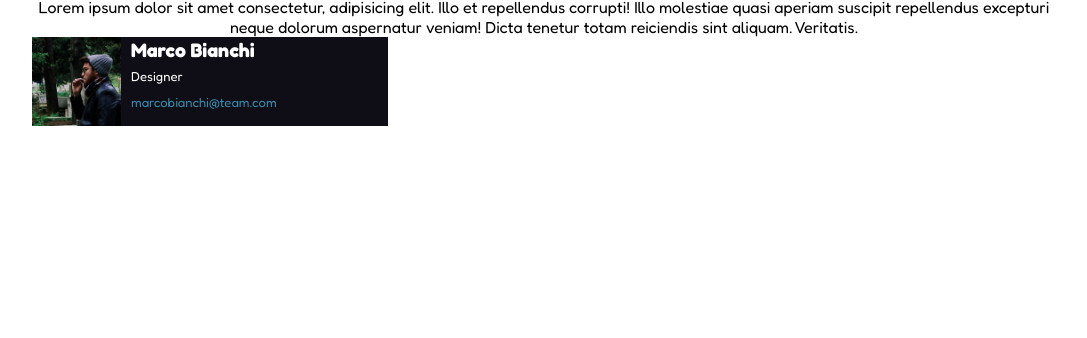
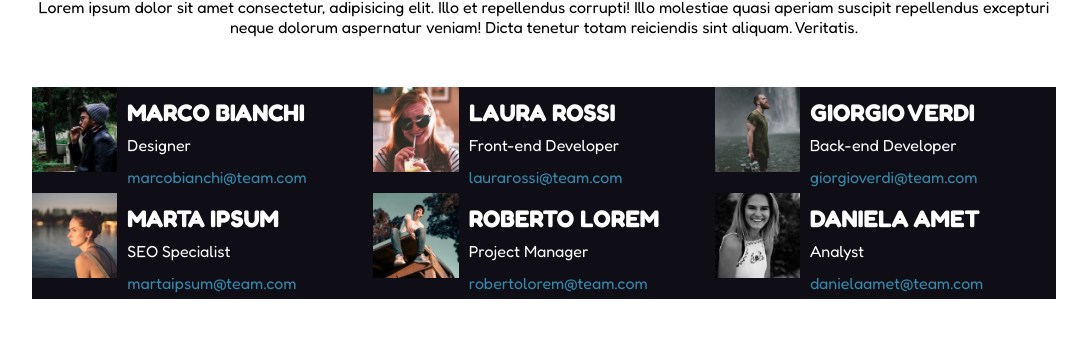
Before and after one commit to ubska/html-css-float-cards, a plain HTML site: page index.html in a window 1280 px wide. Shown: the part 92-430 px from the top of the page, without its empty margins (96-1183 px from the left). Drawn offline with Linux system fonts and the light colour scheme.

Commit message:
add-all-cards

```diff
--- a/css/style.css
+++ b/css/style.css
@@ -13,6 +13,7 @@
 
 header{
     text-align: center;
+    margin-bottom: 50px;
 }
 
 header h1{
@@ -30,12 +31,14 @@ header h1{
     float: left;
     background-color: #0f0e17;
     color: white;
-    font-size: small;
+    font-size: medium;
+    line-height: 200%;
+    width: calc(100% / 3);
 }
 
 .wrapp{
     float: left;
-    line-height: 200%;
+    padding-top: 10px;
 }
 
 img{
--- a/index.html
+++ b/index.html
@@ -23,16 +23,75 @@
         <!-- main -->
         <main>
             <div class="row">
+                <!-- card marco -->
                 <div class="column">
                     <div class="card">
                         <img src="img/male1.png" alt="img-marco">
                         <div class="wrapp">
-                            <h2 class="pinco">Marco Bianchi</h2>
+                            <h2 class="pinco">MARCO BIANCHI</h2>
                             <div>Designer</div>
                             <div class="email">marcobianchi@team.com</div>
                         </div>
                     </div>
+
+                    <!-- card laura -->
+                    <div class="card">
+                        <img src="img/female1.png" alt="img-laura">
+                        <div class="wrapp">
+                            <h2 class="pinco">LAURA ROSSI</h2>
+                            <div>Front-end Developer</div>
+                            <div class="email">laurarossi@team.com</div>
+                        </div>
+                    </div>
+
+                    <!-- card giorgio -->
+                    <div class="card">
+                        <img src="img/male2.png" alt="img-laura">
+                        <div class="wrapp">
+                            <h2 class="pinco">GIORGIO VERDI</h2>
+                            <div>Back-end Developer</div>
+                            <div class="email">giorgioverdi@team.com</div>
+                        </div>
+                    </div>
                 </div>
+         </div>
+
+
+
+
+        <div class="row">
+            <!-- card marta -->
+            <div class="column">
+                <div class="card">
+                    <img src="img/female2.png" alt="img-marta">
+                    <div class="wrapp">
+                        <h2 class="pinco">MARTA IPSUM</h2>
+                        <div>SEO Specialist</div>
+                        <div class="email">martaipsum@team.com</div>
+                    </div>
+                </div>
+
+                <!-- card roberto -->
+                <div class="card">
+                    <img src="img/male3.png" alt="img-roberto">
+                    <div class="wrapp">
+                        <h2 class="pinco">ROBERTO LOREM</h2>
+                        <div>Project Manager</div>
+                        <div class="email">robertolorem@team.com</div>
+                    </div>
+                </div>
+
+                <!-- card daniela -->
+                <div class="card">
+                    <img src="img/female3.png" alt="img-daniela">
+                    <div class="wrapp">
+                        <h2 class="pinco">DANIELA AMET</h2>
+                        <div>Analyst</div>
+                        <div class="email">danielaamet@team.com</div>
+                    </div>
+                </div>
+            </div>
+        </div>
         </main>
 </body>
 </html>
```
